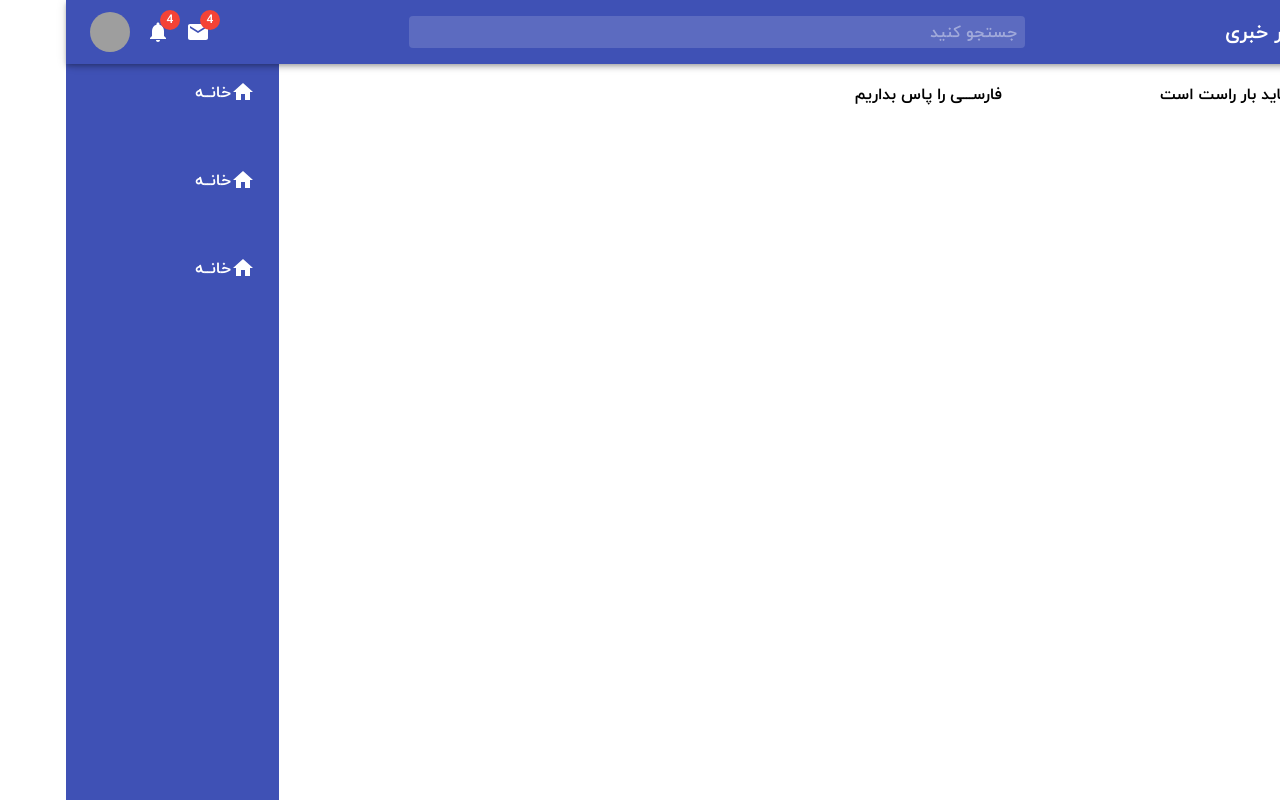
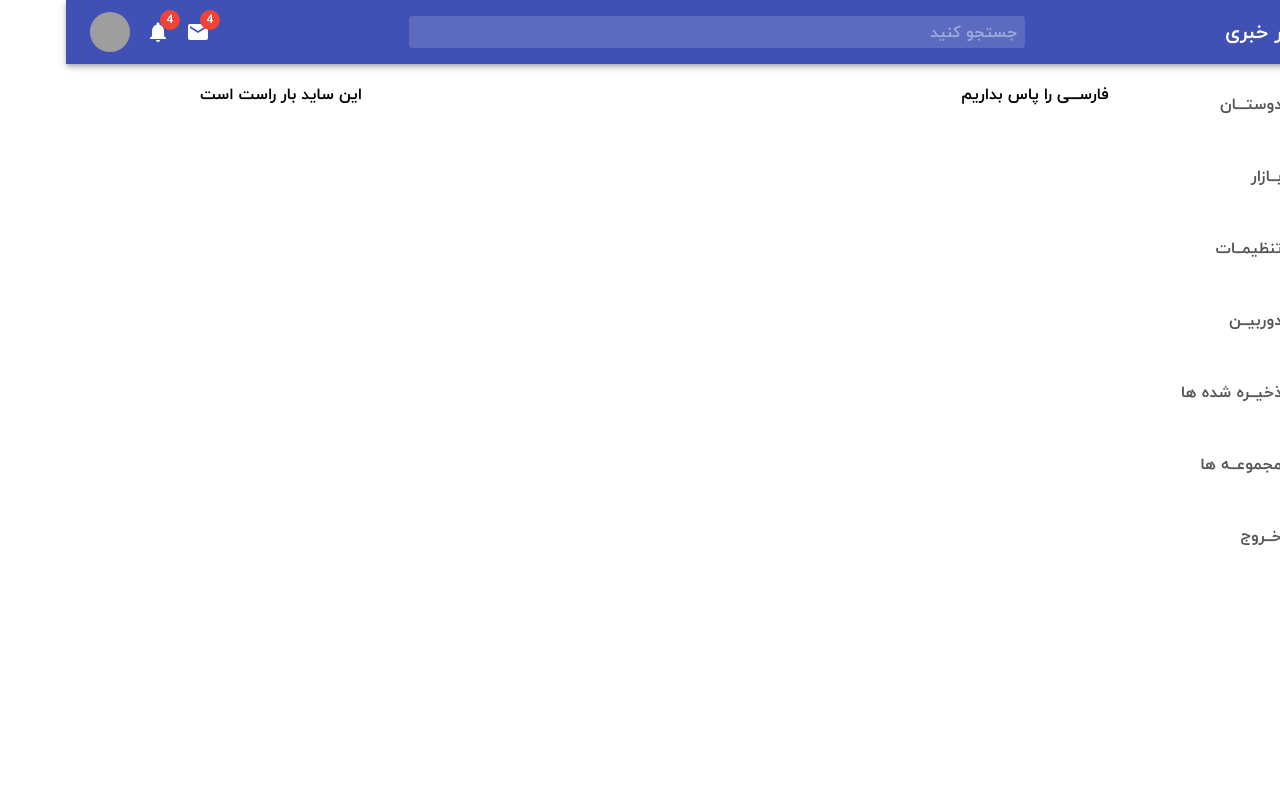
Before and after one commit to mHn87/my-app, a React (Create React App) app: page / in a window 1280 px wide. Built offline with nearby package versions, Linux system fonts and the light colour scheme; grey boxes are pictures that could not be loaded.

Commit message:
move Leftbar to rightbar !!!!!!

```diff
--- a/src/App.js
+++ b/src/App.js
@@ -10,7 +10,7 @@ const useStyle = makeStyles((theme) => ({
     backgroundColor: "black"
   },
 
-  right: {
+  left: {
     [theme.breakpoints.down('xs')]: {
       display: "none"
 
@@ -26,13 +26,13 @@ function App() {
       <Navbar />
 
       <Grid container>
-        <Grid item sm={3} className={classes.right}>
+        <Grid item sm={2} xs={2}>
           <Rightbar />
         </Grid>
         <Grid item sm={7} xs={10}>
           <Feed />
         </Grid>
-        <Grid item sm={2} xs={2}>
+        <Grid item sm={3} className={classes.left}>
           <Leftbar />
         </Grid>
       </Grid>
--- a/src/components/Leftbar.jsx
+++ b/src/components/Leftbar.jsx
@@ -1,37 +1,9 @@
-import { Container, makeStyles, Typography } from '@material-ui/core'
-import { Home } from '@material-ui/icons';
+import { Container, makeStyles } from '@material-ui/core'
 
 const useStyle = makeStyles((theme) => ({
   container: {
-    paddingTop: theme.spacing(10),
-    backgroundColor: theme.palette.primary.main,
-    height: "100vh",
-    color: "white",
-
-
-  },
-
-  item: {
-    display:"flex",
-    alignItems:"center",
-    marginBottom: theme.spacing(8),
-    [theme.breakpoints.down('sm')]:{
-      marginBottom:theme.spacing(4),
-      cursor: "pointer",
-
-    },
-
-
-  },
-
-
-  text: {
-    [theme.breakpoints.down('sm')]:{
-      display:"none"
-
-    },
+    paddingTop: theme.spacing(10)
    }
-
 }))
 
 
@@ -39,17 +11,8 @@ function Leftbar() {
   const classes = useStyle();
    return (
      <Container className={classes.container}>
-      <div className={classes.item}>
-        <Home className={classes.icon}/>
-        <Typography className={classes.text}>خانــه</Typography>
-      </div>
-      <div className={classes.item}>
-        <Home className={classes.icon}/>
-        <Typography className={classes.text}>خانــه</Typography>
-      </div>
-      <div className={classes.item}>
-        <Home className={classes.icon}/>
-        <Typography className={classes.text}>خانــه</Typography>
+       <div>
+         این ساید بار راست است
        </div>
       </Container>
    );
--- a/src/components/Rightbar.jsx
+++ b/src/components/Rightbar.jsx
@@ -1,9 +1,43 @@
-import { Container, makeStyles } from '@material-ui/core'
+import { Container, List, makeStyles, Typography } from '@material-ui/core'
+import { Bookmark, ExitToApp, Home, Person, PhotoCamera, Settings, Store, TabletMac } from '@material-ui/icons';
 
 const useStyle = makeStyles((theme) => ({
   container: {
-    paddingTop: theme.spacing(10)
+    paddingTop: theme.spacing(2),
+    backgroundColor: theme.palette.primary.main,
+    height: "100vh",
+    color: "white",
+    [theme.breakpoints.up('sm')]:{
+      backgroundColor:"white",
+      color: "#555",
+
+    },
+
+  },
+
+  item: {
+    display:"flex",
+    alignItems:"center",
+    marginBottom: theme.spacing(5),
+
+
+  },
+
+
+  text: {
+    fontWeight:"500",
+    marginRight: theme.spacing(1),
+    [theme.breakpoints.down('sm')]:{
+      display:"none"
+
+    },
+  },
+
+  icon: {
+    fontSize:"2rem",
+
   }
+
 }))
 
 
@@ -11,8 +45,37 @@ function Rightbar() {
   const classes = useStyle();
   return (
     <Container className={classes.container}>
-      <div>
-        این ساید بار راست است
+      <div className={classes.item}>
+        <Home className={classes.icon}/>
+        <Typography className={classes.text}>خانــه</Typography>
+      </div>
+      <div className={classes.item}>
+        <Person className={classes.icon}/>
+        <Typography className={classes.text}>دوستـــان</Typography>
+      </div>
+      <div className={classes.item}>
+        <Store className={classes.icon}/>
+        <Typography className={classes.text}>بــازار</Typography>
+      </div>
+      <div className={classes.item}>
+        <Settings className={classes.icon}/>
+        <Typography className={classes.text}>تنظیمــات</Typography>
+      </div>
+      <div className={classes.item}>
+        <PhotoCamera className={classes.icon}/>
+        <Typography className={classes.text}>دوربیــن</Typography>
+      </div>
+      <div className={classes.item}>
+        <Bookmark className={classes.icon}/>
+        <Typography className={classes.text}>ذخیــره شده ها</Typography>
+      </div>
+      <div className={classes.item}>
+        <TabletMac className={classes.icon}/>
+        <Typography className={classes.text}>مجموعــه ها</Typography>
+      </div>
+      <div className={classes.item}>
+        <ExitToApp className={classes.icon}/>
+        <Typography className={classes.text}>خــروج</Typography>
       </div>
     </Container>
   );
```
Lines whose indentation alone changed are shown as unchanged.
